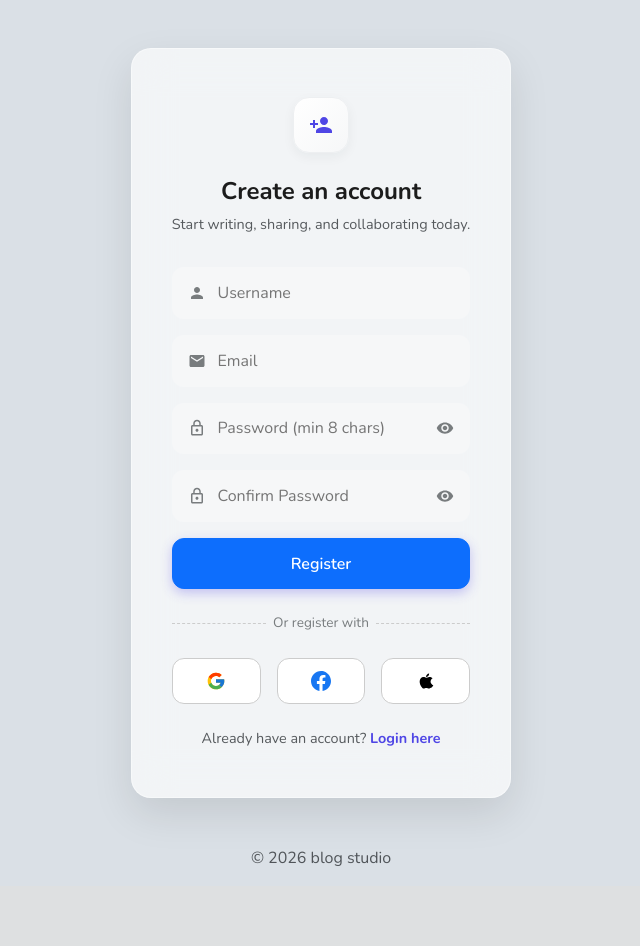
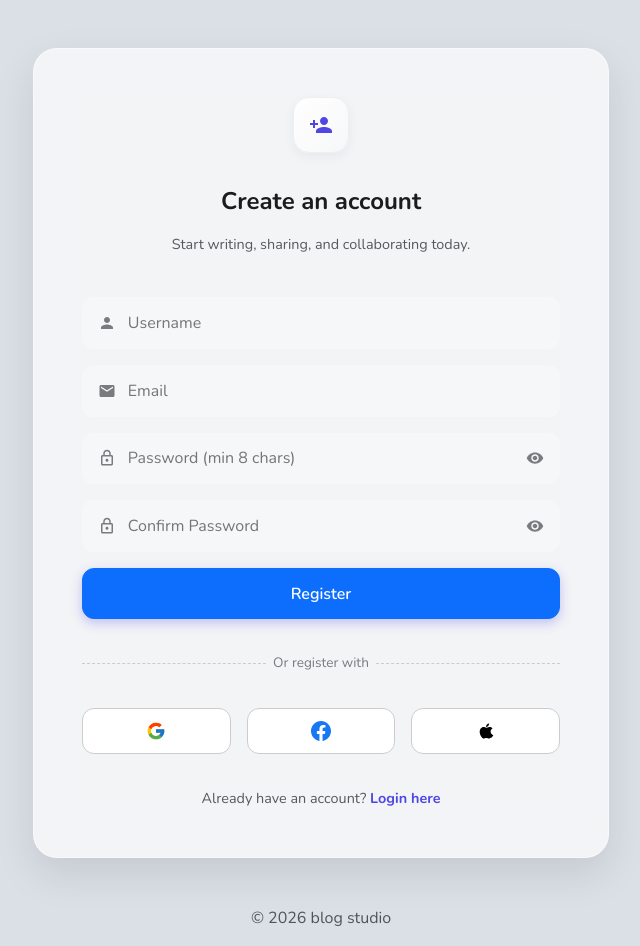
Before and after one commit to SUSH9391/Blog_Studio, a FastAPI app: page /register in a window 1280 px wide. Shown: the part 48-994 px from the top of the page, without its empty margins (319-959 px from the left). Before the commit the page ends 914 px from the top, so only its background shows below. Run offline with FastAPI, Linux system fonts and the light colour scheme; parts of the project's set-up code (start-up, migrations or seed data) failed here and were passed over; some libraries are stand-ins or nearby versions.

Commit message:
feat: implement main stylesheet with Reddit-inspired theme and glassmorphic auth components

```diff
--- a/static/css/main.css
+++ b/static/css/main.css
@@ -348,12 +348,17 @@ a:hover {
     backdrop-filter: blur(20px);
     -webkit-backdrop-filter: blur(20px);
     border: 1px solid rgba(255, 255, 255, 0.4);
-    border-radius: 20px;
+    border-radius: 24px;
     box-shadow: 0 16px 40px rgba(0, 0, 0, 0.1);
-    padding: 3rem 2.5rem;
-    max-width: 420px;
-    width: 100%;
+    padding: 48px;
+    max-width: 100%;
+    min-height: 545px;
+    width: 580px;
     margin: 0 auto;
+    display: flex;
+    flex-direction: column;
+    justify-content: center;
+    gap: 10px;
     text-align: center;
 }
 
@@ -479,6 +484,9 @@ a:hover {
     box-shadow: 0 4px 12px rgba(0,0,0,0.05);
     margin-bottom: 1.5rem;
     border: 1px solid var(--color-border-light);
+    align-self: center;
+    margin-left: auto;
+    margin-right: auto;
 }
 
 [data-bs-theme="dark"] .icon-top-container {
```
